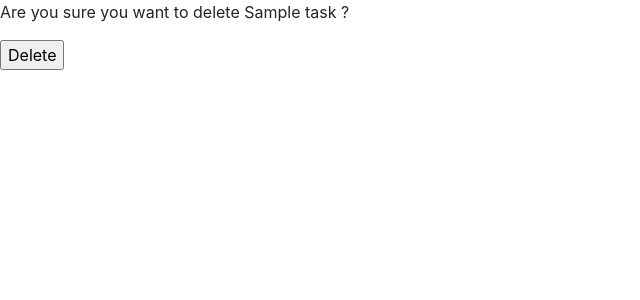
After one commit to shivagomasa/Schedule, a Django app: page /task/1/delete in a window 1280 px wide. The commit adds this page. Shown: the top 300 px of the page, without its empty margins (0-640 px from the left). Run offline with Django 3.2, Linux system fonts and the light colour scheme; tables that the repository leaves empty hold one stand-in row (values such as "Sample post"); some libraries are stand-ins or nearby versions.

Commit message:
Add ability to delete tasks from homepage.

```diff
--- /dev/null
+++ b/schedule/templates/schedule/task_delete.html
@@ -0,0 +1,11 @@
+{% extends 'schedule/base.html' %}
+
+{% block content %}
+
+    <form method="post">
+        {% csrf_token %}
+        <p>Are you sure you want to delete {{ task.title }} ?</p>
+        <input type="submit" value="Delete" />
+    </form>
+
+{%  endblock %}
--- a/schedule/templates/schedule/task_detail.html
+++ b/schedule/templates/schedule/task_detail.html
@@ -2,9 +2,10 @@
 
 {% block content %}
 
+    <a href="{% url 'task_edit' task.pk %}"><i class="far fa-edit fa-2x"></i></a>
+    <a href="{% url 'task_delete' task.pk %}"><i class="far fa-trash-alt fa-2x"></i></a>
+
     <h2>{{ task.title }}</h2>
     <p>on :{{ task.date }} at {{ task.time }}</p>
 
-    <p><a href="{% url 'task_edit' task.pk %}">Edit</a></p>
-
 {% endblock %}
--- a/schedule/urls.py
+++ b/schedule/urls.py
@@ -1,5 +1,5 @@
 from django.urls import path
-from .views import TaskList,TaskDetail,NewTask,TaskEdit
+from .views import TaskList,TaskDetail,NewTask,TaskEdit,TaskDelete
 
 
 urlpatterns = [
@@ -8,5 +8,6 @@ urlpatterns = [
     path('task/<int:pk>/',TaskDetail.as_view(),name='task_detail'),
     path('task/new/',NewTask.as_view(), name='task_new'),
     path('task/<int:pk>/edit',TaskEdit.as_view(),name='task_edit'),
+    path('task/<int:pk>/delete',TaskDelete.as_view(),name='task_delete'),
 
 ]
--- a/schedule/views.py
+++ b/schedule/views.py
@@ -1,7 +1,8 @@
 from django.shortcuts import render
 from django.views.generic import ListView,DetailView
-from django.views.generic.edit import CreateView,UpdateView
+from django.views.generic.edit import CreateView,UpdateView,DeleteView
 from .models import Task
+from django.urls import reverse_lazy
 
 # Create your views here.
 
@@ -22,3 +23,8 @@ class TaskEdit(UpdateView):
     model = Task
     template_name = 'schedule/task_edit.html'
     fields = ['title','date','time']
+
+class TaskDelete(DeleteView):
+    model = Task
+    template_name = 'schedule/task_delete.html'
+    success_url = reverse_lazy('task_list')
```
